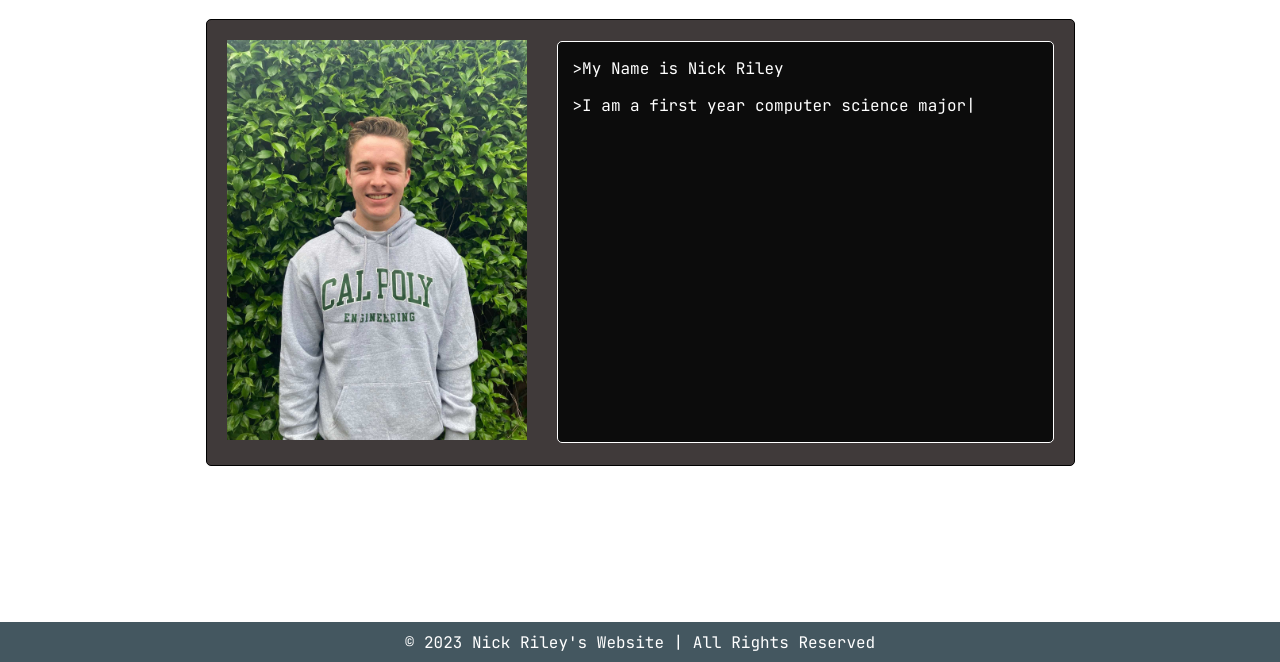
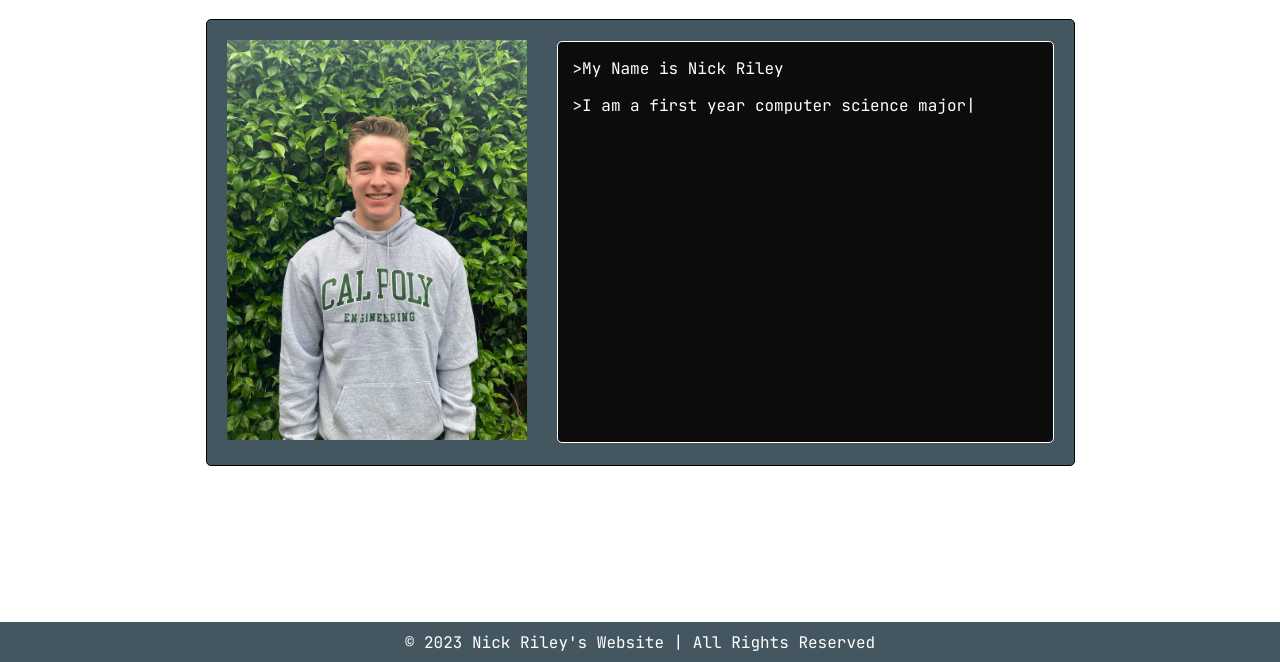
Before and after one commit to nriley-14/nriley-14.github.io, a plain HTML site: page index.html in a window 1280 px wide. Shown: the part 138-800 px from the top of the page. Drawn offline with Linux system fonts and the light colour scheme.

Commit message:
changed about color

```diff
--- a/styles.css
+++ b/styles.css
@@ -99,7 +99,7 @@ textarea {
   align-items: center;
   justify-content: center;
   padding: 20px;
-  background-color: #403a3a;
+  background-color: #445760;
   border: 1px solid;
   border-radius: 5px;
   /* box-shadow: 0 0 10px rgba(0, 0, 0, 0.1); */
```
